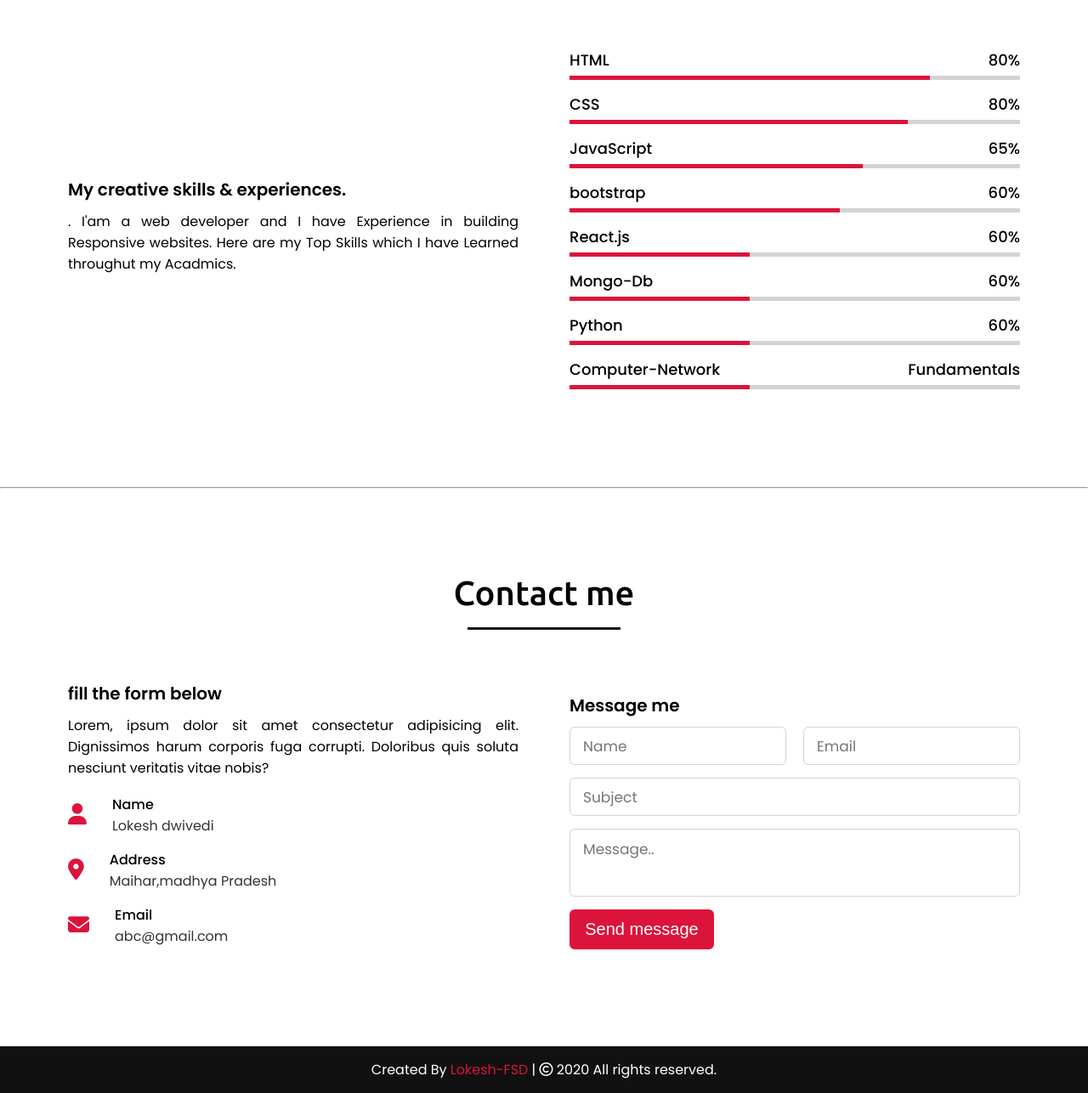
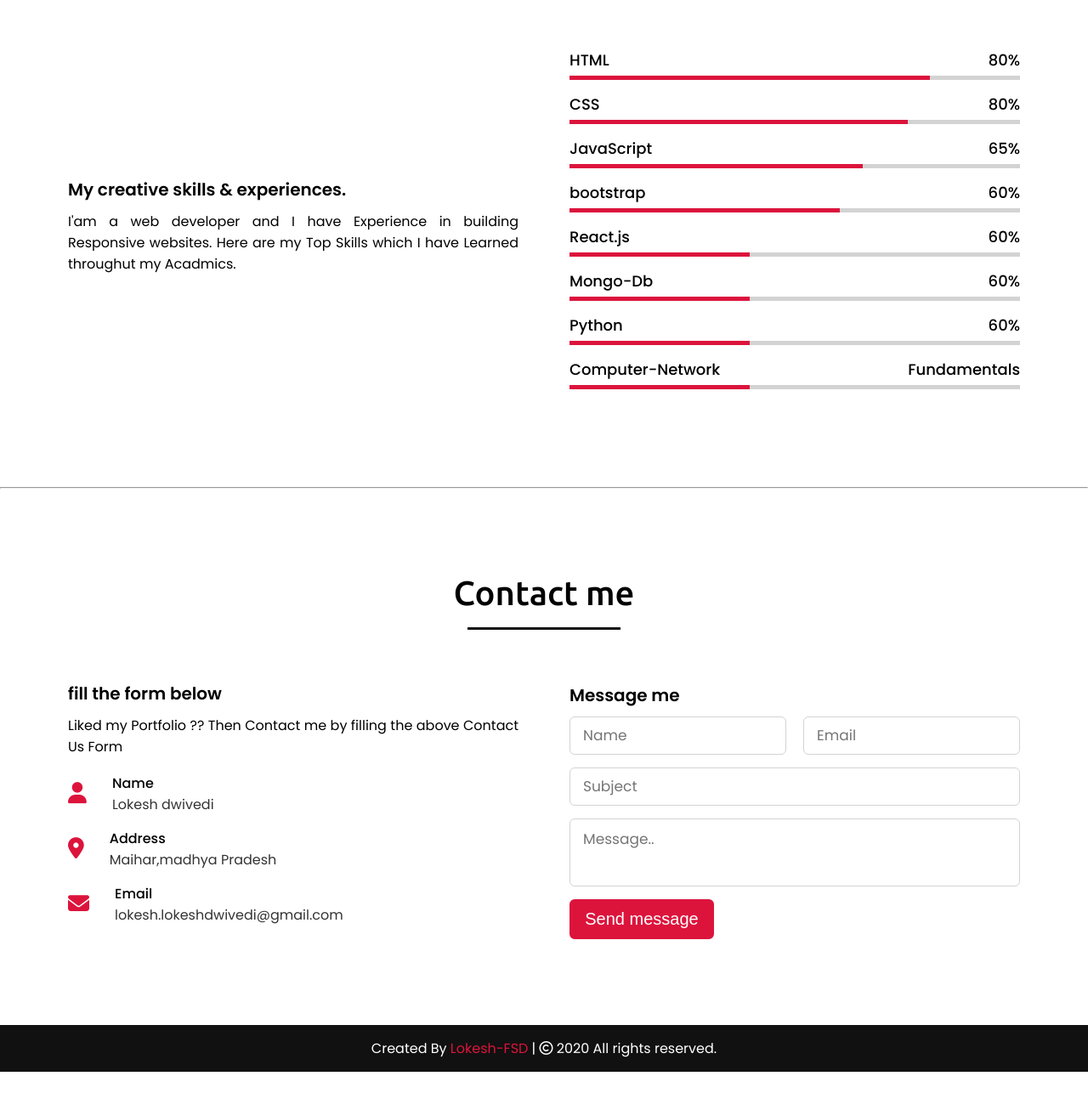
Before and after one commit to Lokesh-FSD/-My-Portfolio, a plain HTML site: page index.html in a window 1280 px wide. Shown: the part 1704-2990 px from the top of the page at 85% size. After the commit the page ends 2965 px from the top, so only its background shows below. Drawn offline with nearby package versions, Linux system fonts and the light colour scheme.

Commit message:
updaated

```diff
--- a/index.html
+++ b/index.html
@@ -68,7 +68,7 @@
             <div class="skills-content">
                 <div class="column left">
                     <div class="text">My creative skills & experiences.</div>
-                    <p>. I'am a web developer and I have Experience in building Responsive websites. Here are my Top Skills which I have Learned throughut my Acadmics.  </p>
+                    <p>I'am a web developer and I have Experience in building Responsive websites. Here are my Top Skills which I have Learned throughut my Acadmics.  </p>
                 </div>
                 <div class="column right">
                     <div class="bars">
@@ -140,7 +140,7 @@
             <div class="contact-content">
                 <div class="column left">
                     <div class="text">fill the form below</div>
-                    <p>Lorem, ipsum dolor sit amet consectetur adipisicing elit. Dignissimos harum corporis fuga corrupti. Doloribus quis soluta nesciunt veritatis vitae nobis?</p>
+                    <p>Liked my Portfolio ??  Then Contact me by filling the above Contact Us Form</p>
                     <div class="icons">
                         <div class="row">
                             <i class="fas fa-user"></i>
@@ -160,7 +160,7 @@
                             <i class="fas fa-envelope"></i>
                             <div class="info">
                                 <div class="head">Email</div>
-                                <div class="sub-title">abc@gmail.com</div>
+                                <div class="sub-title">lokesh.lokeshdwivedi@gmail.com</div>
                             </div>
                         </div>
                     </div>
```
